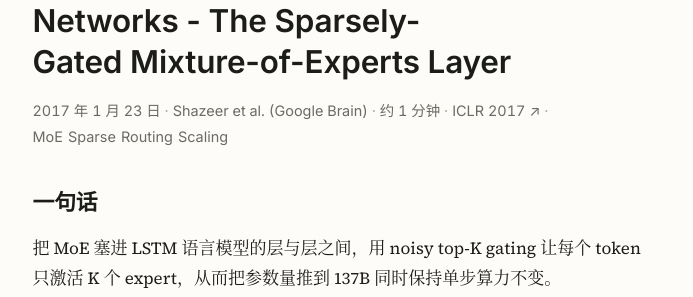
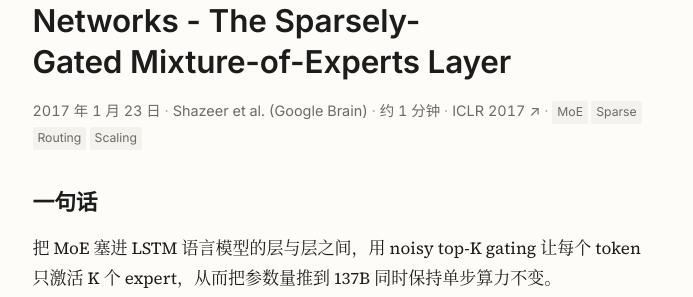
Before and after one commit to pixeli99/PIXELI, a Jekyll site: the page built from _papers/2017-01-23-sparsely-gated-moe.md, in a window 1280 px wide. Shown: the part 205-502 px from the top of the page, without its empty margins (288-981 px from the left). Built offline with Jekyll 4.4.1, drawn with Linux system fonts in a browser that asks for light colours.

Commit message:
CSS：post-meta 标签链改为芯片外观
论文页 post-meta 里的标签此前是朴素的 muted 文字链，
在论文列表、搜索结果、标签页里标签都是 entry-tag 芯片样式。
添加 background / border-radius / padding 使两处外观一致，
提升标签的可发现性与点击意图清晰度。

Co-Authored-By: Claude Sonnet 4.6 <noreply@anthropic.com>

```diff
--- a/assets/css/main.scss
+++ b/assets/css/main.scss
@@ -430,7 +430,15 @@ thead th { border-bottom-width: 2px; }
 }
 .post-meta a:hover { color: var(--accent); }
 .post-meta time { color: var(--muted); }
-.post-tags a { margin-right: 0.3rem; }
+/* post-meta 里的标签渲染成芯片，与列表页 entry-tag / 搜索结果保持外观一致 */
+.post-tags a {
+  display: inline-block;
+  font-size: 0.72rem;
+  background: var(--code-bg);
+  border-radius: 2px;
+  padding: 0.05em 0.4em;
+  margin-right: 0.2rem;
+}
 
 /* 搜索结果 / 笔记列表 entry-tail 内的小标签（span.sr-tag 和 a.entry-tag 共享外观） */
 .sr-tag,
```
